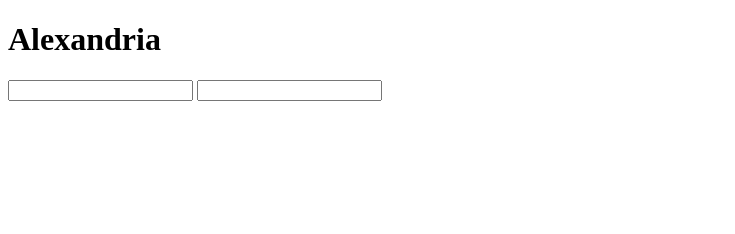
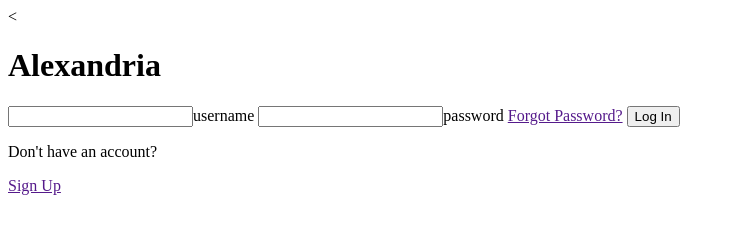
Before and after one commit to Evan-Bru/alexandria-app, a plain HTML site: page app/screens/Login.html in a window 1280 px wide. Shown: the whole page, without its empty margins (0-735 px from the left). Drawn offline with Linux system fonts and the light colour scheme.

Commit message:
creste the base login interface.html

```diff
--- a/app/screens/Login.html
+++ b/app/screens/Login.html
@@ -1,4 +1,4 @@
-<!DOCTYPE html>
+<<!DOCTYPE html>
 <html lang="en">
 <head>
     <meta charset="UTF-8">
@@ -9,7 +9,13 @@
     <h1>Alexandria</h1>
 </header>
 <body>
-    <input class="username" type="text"></input>
-    <input class="password" type="password"></input>
+   <div class="holder">
+    <input class="username" type="text">username</input>
+    <input class="password" type="password">password</input>
+    <a href="" class="forgot">Forgot Password?</a>
+    <button class="login">Log In</button>
+    <p class="text">Don't have an account? </p>
+    <a href="" class="signup">Sign Up</a>
+   </div>
 </body>
 </html>
```
